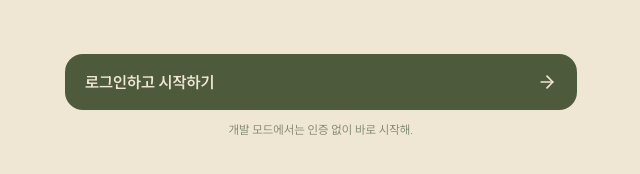
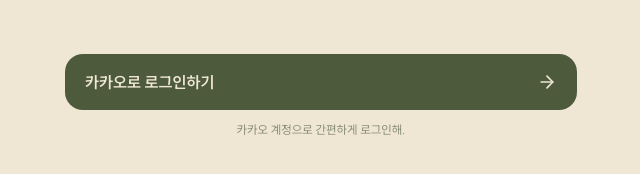
Before and after one commit to DawPlus/mumukg, a Next.js app: page /login in a window 1280 px wide. Shown: the part 602-776 px from the top of the page, without its empty margins (319-959 px from the left). Built offline with nearby package versions, Linux system fonts and the light colour scheme; no server answers.

Commit message:
Refine login and authentication UI

```diff
--- a/src/app/login/page.tsx
+++ b/src/app/login/page.tsx
@@ -1,6 +1,6 @@
 'use client';
 
-import { useEffect } from 'react';
+import { useEffect, useState } from 'react';
 import { useRouter } from 'next/navigation';
 import { motion, useReducedMotion } from 'motion/react';
 import { ArrowRight, MapPin, Utensils } from 'lucide-react';
@@ -8,23 +8,24 @@
 import { SplittingText } from '@animate-ui/react/primitives/texts/splitting';
 import { useAuth } from '@/components/auth/auth-provider';
 
-const development = process.env.NODE_ENV === 'development';
 
 export default function LoginPage() {
   const router = useRouter();
   const reduceMotion = useReducedMotion();
-  const { user, loading, available, openSignIn } = useAuth();
+  const { user, loading, available, signInWithKakao } = useAuth();
 
   useEffect(() => {
     if (user) router.replace('/map');
   }, [router, user]);
 
-  const start = () => {
-    if (development) {
-      router.replace('/map');
-      return;
-    }
-    openSignIn();
+  const [busy, setBusy] = useState(false);
+  const [error, setError] = useState('');
+  const start = async () => {
+    if (busy) return;
+    setBusy(true);
+    setError('');
+    const message = await signInWithKakao('/map');
+    if (message) { setError(message); setBusy(false); }
   };
 
   return <main className="grid min-h-dvh bg-[#EFE6D4] px-5 pb-[calc(env(safe-area-inset-bottom)+24px)] pt-[calc(env(safe-area-inset-top)+24px)] text-[#4D5B3C] sm:px-8">
@@ -56,12 +57,12 @@
 
       </div>
       <motion.div initial={reduceMotion ? false : { opacity: 0, y: 12 }} animate={{ opacity: 1, y: 0 }} transition={{ delay: 0.25, duration: 0.45 }} className="w-full">
-        <button type="button" disabled={loading || (!development && !available)} onClick={start} className="group flex min-h-14 w-full items-center justify-between rounded-2xl bg-[#4D5B3C] px-5 text-left font-bold text-[#EFE6D4] transition-[transform,background-color] hover:bg-[#3E4C30] focus-visible:outline-2 focus-visible:outline-offset-4 focus-visible:outline-[#4D5B3C] active:scale-[0.98] disabled:cursor-not-allowed disabled:opacity-50">
-          <span>{loading ? '로그인 확인 중…' : development ? '로그인하고 시작하기' : '카카오로 로그인하기'}</span>
+        <button type="button" disabled={loading || busy || !available} onClick={() => void start()} className="group flex min-h-14 w-full items-center justify-between rounded-2xl bg-[#4D5B3C] px-5 text-left font-bold text-[#EFE6D4] transition-[transform,background-color] hover:bg-[#3E4C30] focus-visible:outline-2 focus-visible:outline-offset-4 focus-visible:outline-[#4D5B3C] active:scale-[0.98] disabled:cursor-not-allowed disabled:opacity-50">
+          <span>{loading ? '로그인 확인 중…' : busy ? '카카오로 이동 중…' : '카카오로 로그인하기'}</span>
           <ArrowRight size={20} aria-hidden="true" className="transition-transform group-hover:translate-x-1 motion-reduce:transform-none" />
         </button>
         <p role="status" className="mt-3 min-h-5 text-center text-xs text-[#4D5B3C]/65">
-          {development ? '개발 모드에서는 인증 없이 바로 시작해.' : available ? '카카오 계정으로 간편하게 로그인해.' : '로그인 설정이 아직 준비되지 않았어.'}
+          {error || (available ? '카카오 계정으로 간편하게 로그인해.' : '로그인 설정이 아직 준비되지 않았어.')}
         </p>
       </motion.div>
     </section>
--- a/src/components/auth/auth-control.tsx
+++ b/src/components/auth/auth-control.tsx
@@ -4,9 +4,17 @@
 import { useAuth } from './auth-provider';
 
 export function AuthControl() {
-  const { user, loading, available, openSignIn, signOut } = useAuth();
+  const { user, loading, available, signInWithKakao, signOut } = useAuth();
   const [message, setMessage] = useState('');
   const [busy, setBusy] = useState(false);
+
+  const login = async () => {
+    if (busy) return;
+    setBusy(true);
+    setMessage('');
+    const error = await signInWithKakao(window.location.pathname + window.location.search);
+    if (error) { setMessage(error); setBusy(false); }
+  };
 
   const logout = async () => {
     setBusy(true);
@@ -20,7 +28,7 @@
     {loading ? <span className="text-xs text-[#747665]">확인 중…</span> : user ? <div className="flex items-center gap-2">
       <span className="hidden max-w-28 truncate text-xs text-[#747665] sm:block">{user.email}</span>
       <button type="button" disabled={busy} onClick={() => void logout()} className="min-h-9 rounded-full border border-[#D9D8B8] px-3 text-xs font-semibold text-[#4D5B3C] disabled:opacity-50">{busy ? '처리 중…' : '로그아웃'}</button>
-    </div> : <button type="button" onClick={openSignIn} className="min-h-9 rounded-full bg-[#4D5B3C] px-4 text-xs font-bold text-[#EFE6D4]">로그인</button>}
-    {message && <span role="status" className="sr-only">{message}</span>}
+    </div> : <button type="button" disabled={busy} onClick={() => void login()} className="min-h-9 rounded-full bg-[#4D5B3C] px-4 text-xs font-bold text-[#EFE6D4]">{busy ? '이동 중…' : '카카오 로그인'}</button>}
+    {message && <span role="status" className="mt-2 max-w-52 text-xs text-red-700">{message}</span>}
   </div>;
 }
--- a/src/components/auth/auth-provider.tsx
+++ b/src/components/auth/auth-provider.tsx
@@ -11,9 +11,6 @@
   loading: boolean;
   profileReady: boolean;
   available: boolean;
-  signInOpen: boolean;
-  openSignIn: () => void;
-  closeSignIn: () => void;
   signInWithKakao: (returnTo?: string) => Promise<string | null>;
   signOut: () => Promise<string | null>;
 };
@@ -26,9 +23,7 @@
   const supabase = createClient();
   const [profileSyncSettledFor, setProfileSyncSettledFor] = useState<string | null>(null);
   const profileReady = !supabase || !user || profileSyncSettledFor === user.id;
-  const [signInOpen, setSignInOpen] = useState(false);
-  const openSignIn = useCallback(() => setSignInOpen(true), []);
-  const closeSignIn = useCallback(() => setSignInOpen(false), []);
+  const signInPending = useRef(false);
 
   useEffect(() => {
     if (!supabase) {
@@ -67,18 +62,20 @@
 
   const signInWithKakao = useCallback(async (returnTo?: string) => {
     if (!supabase) return 'Supabase 환경변수 설정이 필요해.';
+    if (signInPending.current) return null;
+    signInPending.current = true;
     const next = safeRedirectPath(returnTo, '/');
-    const callback = window.MumukgNative?.isNative
-      ? new URL('mumukg://auth/callback')
-      : new URL('/auth/callback', window.location.origin);
+    const callback = new URL('/auth/callback', window.location.origin);
     callback.searchParams.set('next', next);
     try {
       const { error } = await supabase.auth.signInWithOAuth({
         provider: 'kakao',
         options: { redirectTo: callback.toString() },
       });
+      if (error) signInPending.current = false;
       return error?.message ?? null;
     } catch {
+      signInPending.current = false;
       return '로그인 요청에 실패했어. 잠시 후 다시 시도해 줘.';
     }
   }, [supabase]);
@@ -94,13 +91,11 @@
   }, [supabase]);
 
   const value = useMemo<AuthContextValue>(() => ({
-    user, loading: Boolean(supabase && loading), profileReady, available: Boolean(supabase), signInOpen,
-    openSignIn,
-    closeSignIn,
+    user, loading: Boolean(supabase && loading), profileReady, available: Boolean(supabase),
     signInWithKakao, signOut,
-  }), [user, loading, profileReady, supabase, signInOpen, openSignIn, closeSignIn, signInWithKakao, signOut]);
+  }), [user, loading, profileReady, supabase, signInWithKakao, signOut]);
 
-  return <AuthContext.Provider value={value}>{children}{signInOpen && <AuthDialog />}</AuthContext.Provider>;
+  return <AuthContext.Provider value={value}>{children}</AuthContext.Provider>;
 }
 
 export function useAuth() {
@@ -108,37 +103,3 @@
   if (!context) throw new Error('useAuth must be used within AuthProvider');
   return context;
 }
-
-function AuthDialog() {
-  const { user, closeSignIn, signInWithKakao } = useAuth();
-  const [busy, setBusy] = useState(false);
-  const [message, setMessage] = useState('');
-  const dialogRef = useRef<HTMLDialogElement>(null);
-
-  useEffect(() => {
-    const dialog = dialogRef.current;
-    if (dialog && !dialog.open) dialog.showModal();
-    if (user) closeSignIn();
-  }, [user, closeSignIn]);
-  const returnTo = typeof window === 'undefined' ? '/' : window.location.pathname + window.location.search;
-  const submitKakao = async () => {
-    setBusy(true);
-    setMessage('');
-    const error = await signInWithKakao(returnTo);
-    setBusy(false);
-    if (error) setMessage(error);
-  };
-
-  return <dialog ref={dialogRef} aria-labelledby="auth-dialog-title" onCancel={(event) => { event.preventDefault(); closeSignIn(); }} onClick={(event) => { if (event.target === event.currentTarget) closeSignIn(); }} className="fixed inset-x-0 bottom-0 m-0 h-fit w-full max-w-none border-0 bg-transparent p-0 backdrop:bg-black/40 sm:inset-0 sm:m-auto sm:w-[calc(100%-2rem)] sm:max-w-md">
-    <section className="rounded-t-3xl bg-[#f7f5ef] p-5 pb-[calc(1.25rem+env(safe-area-inset-bottom))] text-[#4D5B3C] shadow-xl sm:rounded-3xl sm:pb-5">
-      <div className="mb-4 flex items-center justify-between gap-3">
-        <h2 id="auth-dialog-title" className="text-lg font-bold">로그인</h2>
-        <button type="button" onClick={closeSignIn} aria-label="로그인 창 닫기" className="rounded-full px-3 py-2 text-xl">×</button>
-      </div>
-      <button type="button" disabled={busy} onClick={() => { void submitKakao(); }} className="min-h-12 w-full rounded-xl bg-[#4D5B3C] px-4 font-bold text-[#EFE6D4] disabled:opacity-50">
-        {busy ? '카카오로 이동 중…' : '카카오로 로그인'}
-      </button>
-      {message && <p role="status" className="mt-3 break-words text-sm">{message}</p>}
-    </section>
-  </dialog>;
-}
```
